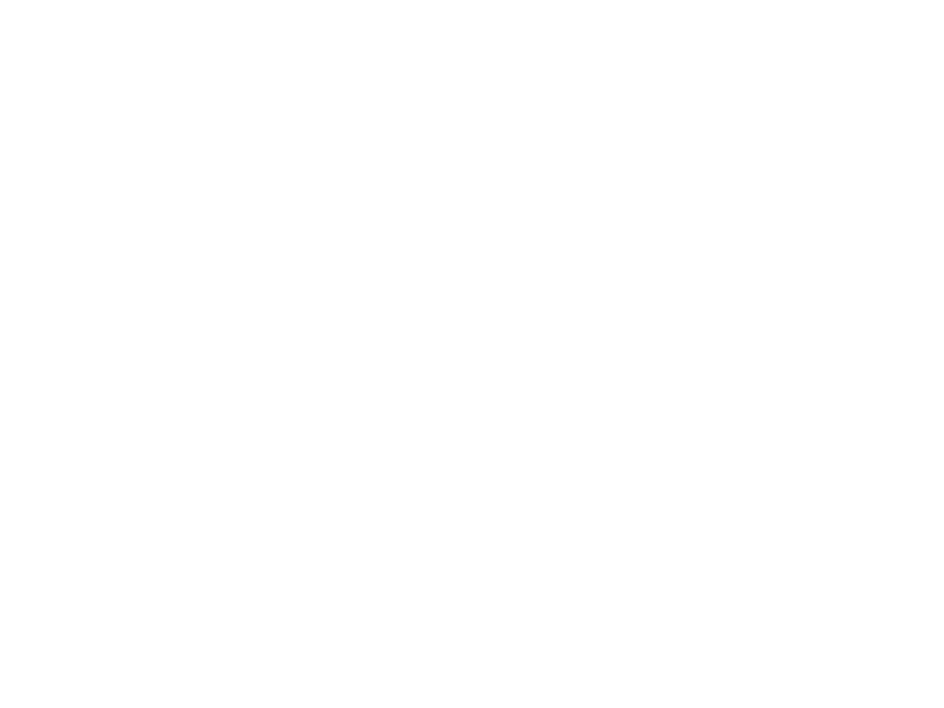
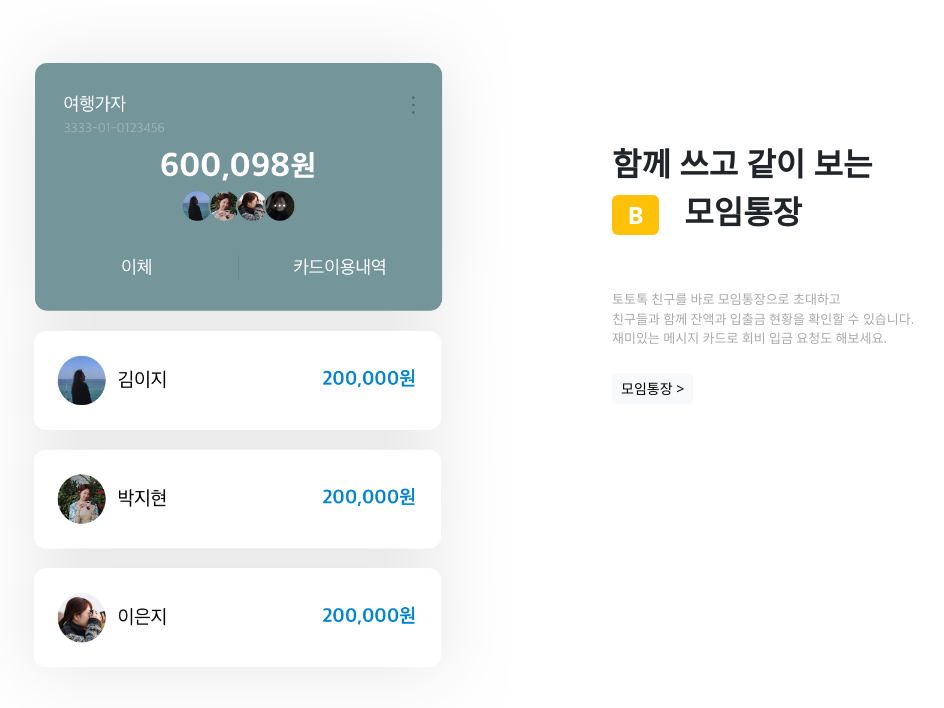
Before and after one commit to ebinaha/React-class, a React (Create React App) app in the folder kakaobank-clone/: page / in a window 1280 px wide. Shown: the part 2706-3414 px from the top of the page, without its empty margins (82-1026 px from the left). Before the commit the page ends 2708 px from the top, so only its background shows below. Built offline with nearby package versions, Linux system fonts and the light colour scheme.

Commit message:
bank main section4

```diff
--- a/kakaobank-clone/src/component/Main.js
+++ b/kakaobank-clone/src/component/Main.js
@@ -3,6 +3,7 @@
 import Section0 from './Section0';
 import Section1 from './Section1';
 import Section2 from './Section2';
+import Section3 from './Section3';
 
 class Main extends Component {
     render(){
@@ -15,7 +16,7 @@
                             <Section0/>
                             <Section1/>
                             <Section2/>
-
+                            <Section3/>
 
                     </tbody>
                 </Table>
--- /dev/null
+++ b/kakaobank-clone/src/component/Section3.js
@@ -0,0 +1,37 @@
+import { Component } from "react";
+import {Badge, Button} from 'reactstrap';
+
+class Section3 extends Component {
+    render(){
+        return(
+            <tr>
+                <td className={"w-50"}>
+                    <div className="imgBox">
+                        <img src={require('../img/main-moim.png')} height="750px" width="550px" alt=""/>
+                    </div>
+                </td>
+
+                <td className={"w-50"}>
+                    <div className="textBox">
+                        <span className='L-text'>
+                            함께 쓰고 같이 보는 <br/>
+                            <Badge color="warning"> B </Badge> &nbsp;
+                            모임통장 <br/>
+                        </span><br/>
+
+                        <span className='S-text'>
+                            토토톡 친구를 바로 모임통장으로 초대하고  <br/>
+                            친구들과 함께 잔액과 입출금 현황을 확인할 수 있습니다. <br/>
+                            재미있는 메시지 카드로 회비 입금 요청도 해보세요. <br/>
+                        </span> <br/>
+
+                        <Button color='light' size='sm'> 모임통장 &gt; </Button> <br/>
+                    </div>
+                </td>
+            </tr>
+
+        )
+    }
+}
+
+export default Section3;
```
